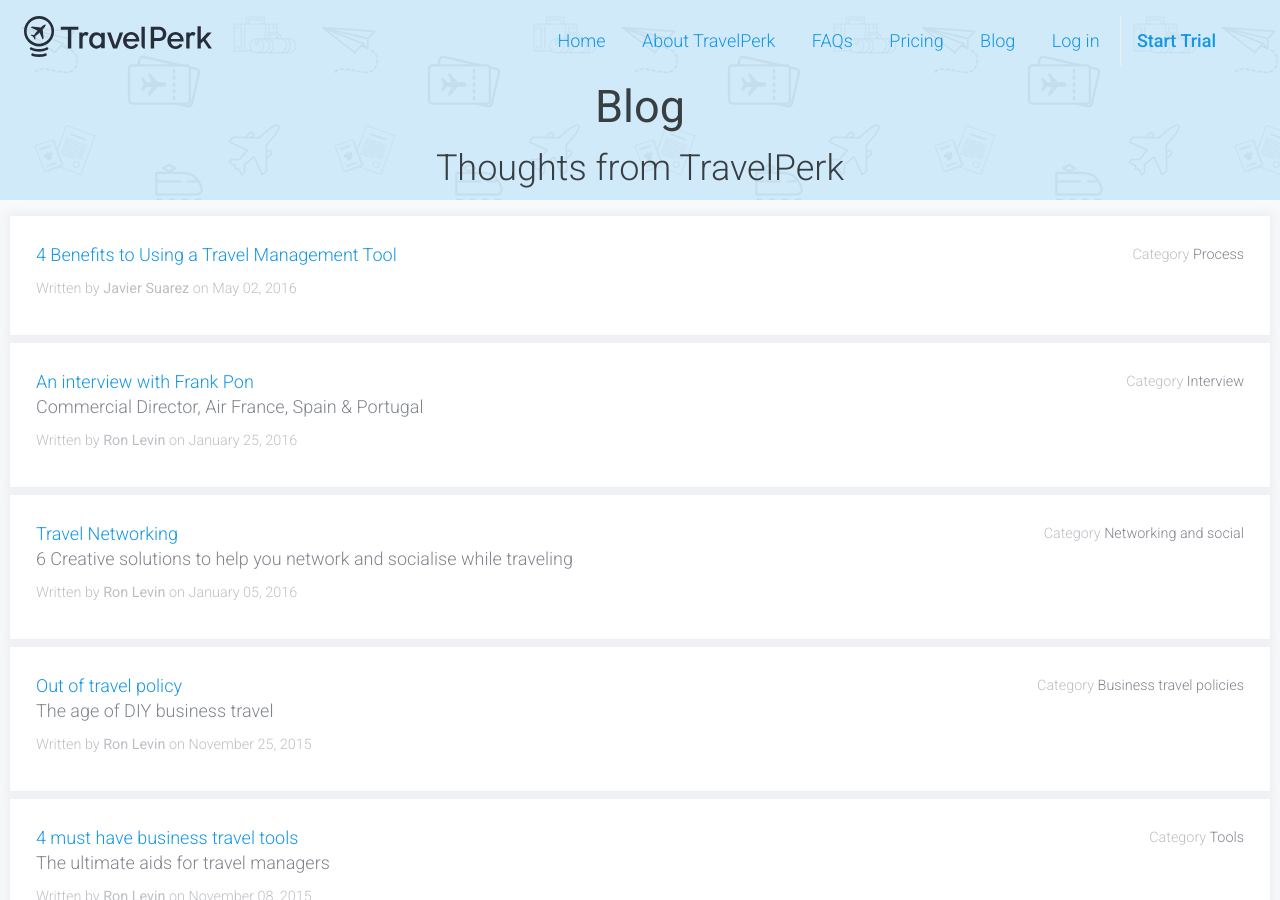
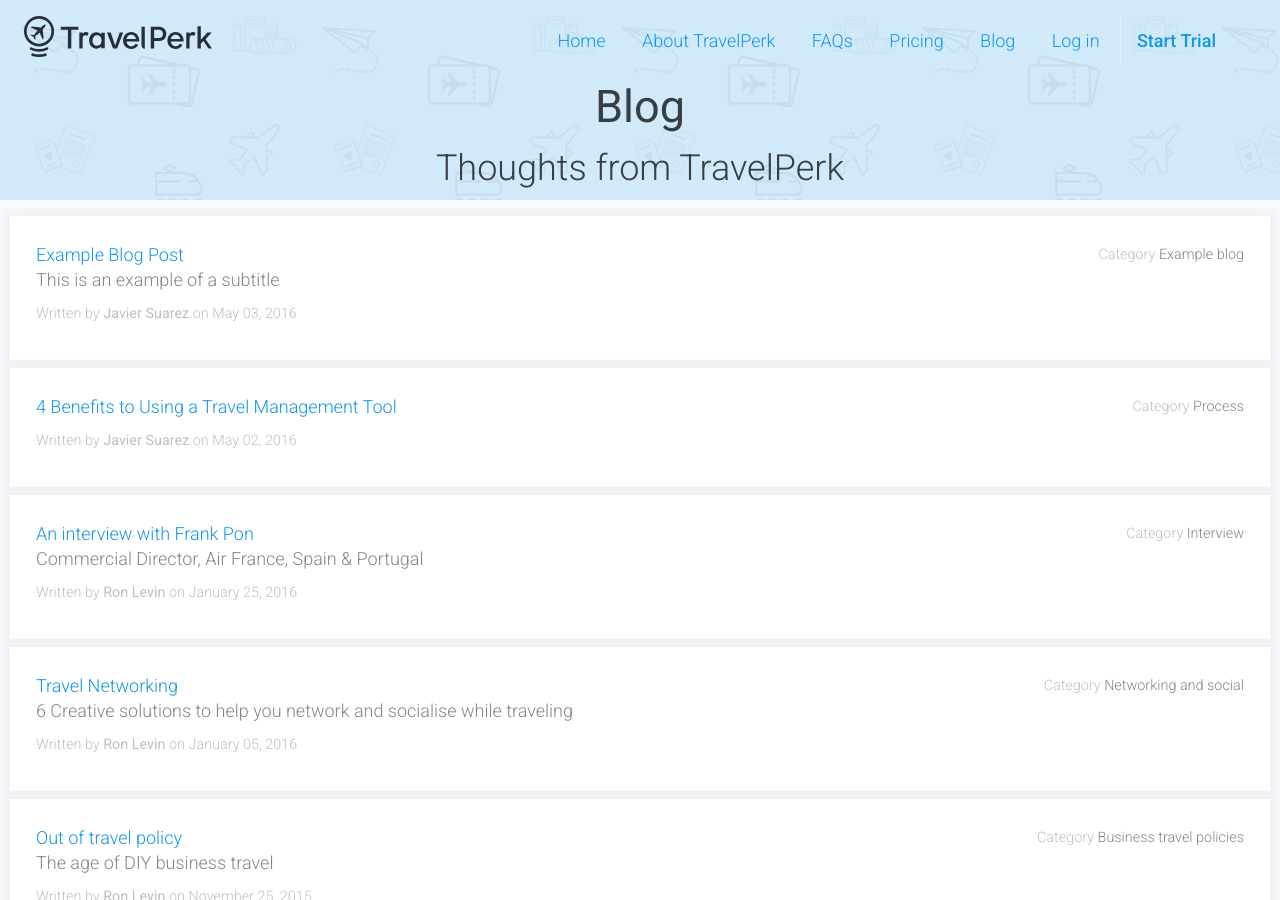
Before and after one commit to northswiss/jekyll-boilerplate, a Jekyll site: the page built from pages/blog.html, in a window 1280 px wide and 900 px high. Built offline with Jekyll 4.4.1, drawn with Linux system fonts in a browser that asks for light colours; nearby versions of some CDN libraries.

Commit message:
Adding meta to example blog post

```diff
--- a/_posts/2016-05-03-example-blog-post.md
+++ b/_posts/2016-05-03-example-blog-post.md
@@ -1,5 +1,8 @@
 ---
-published: false
+published: true
+subtitle: This is an example of a subtitle
+meta: "Managing corporate business travel is difficult without the right help. Systemizing travel management can make it easier: here are 4 ways how."
+category: Example blog
 ---
 ## This is a header 2
 When you create a new line, it creates a paragraph, so just start writing.
```
